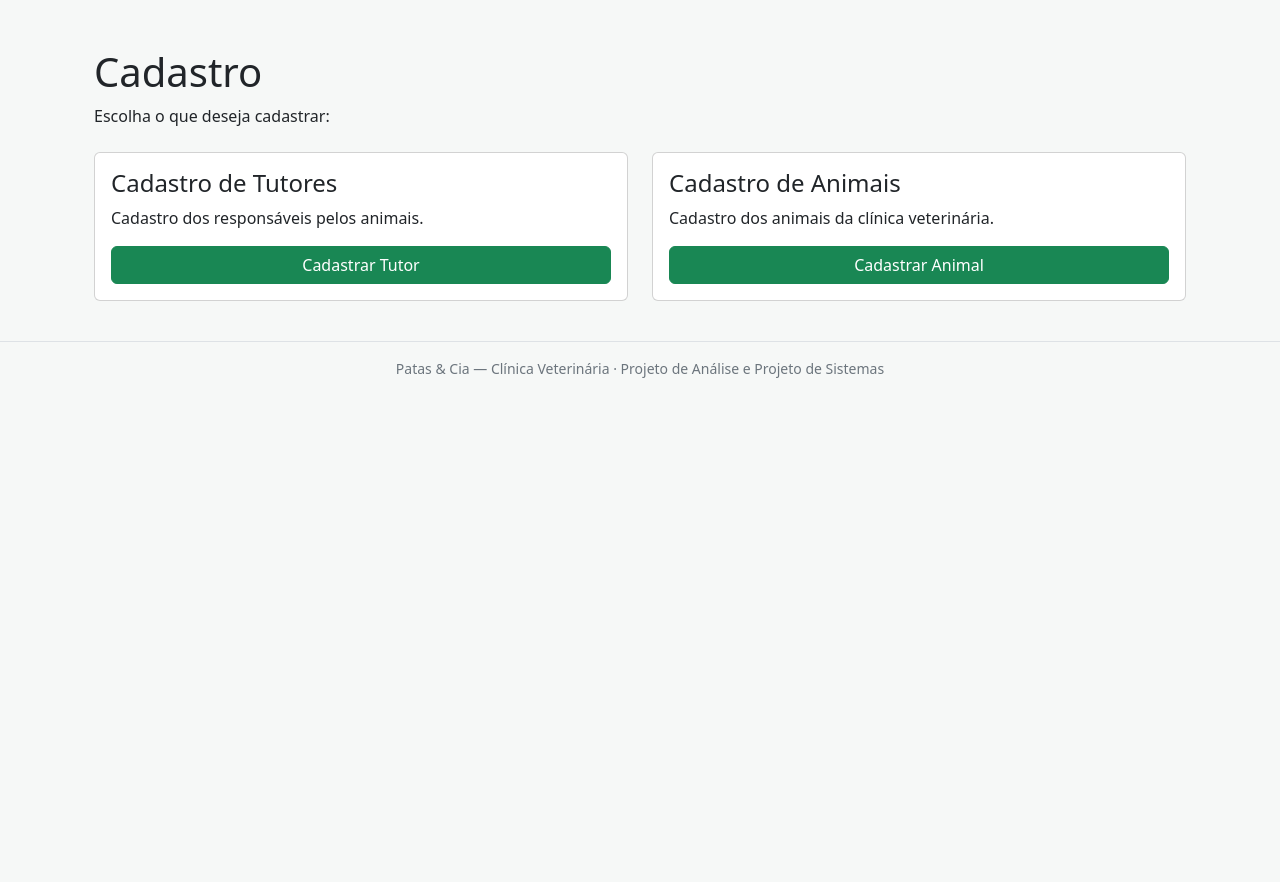
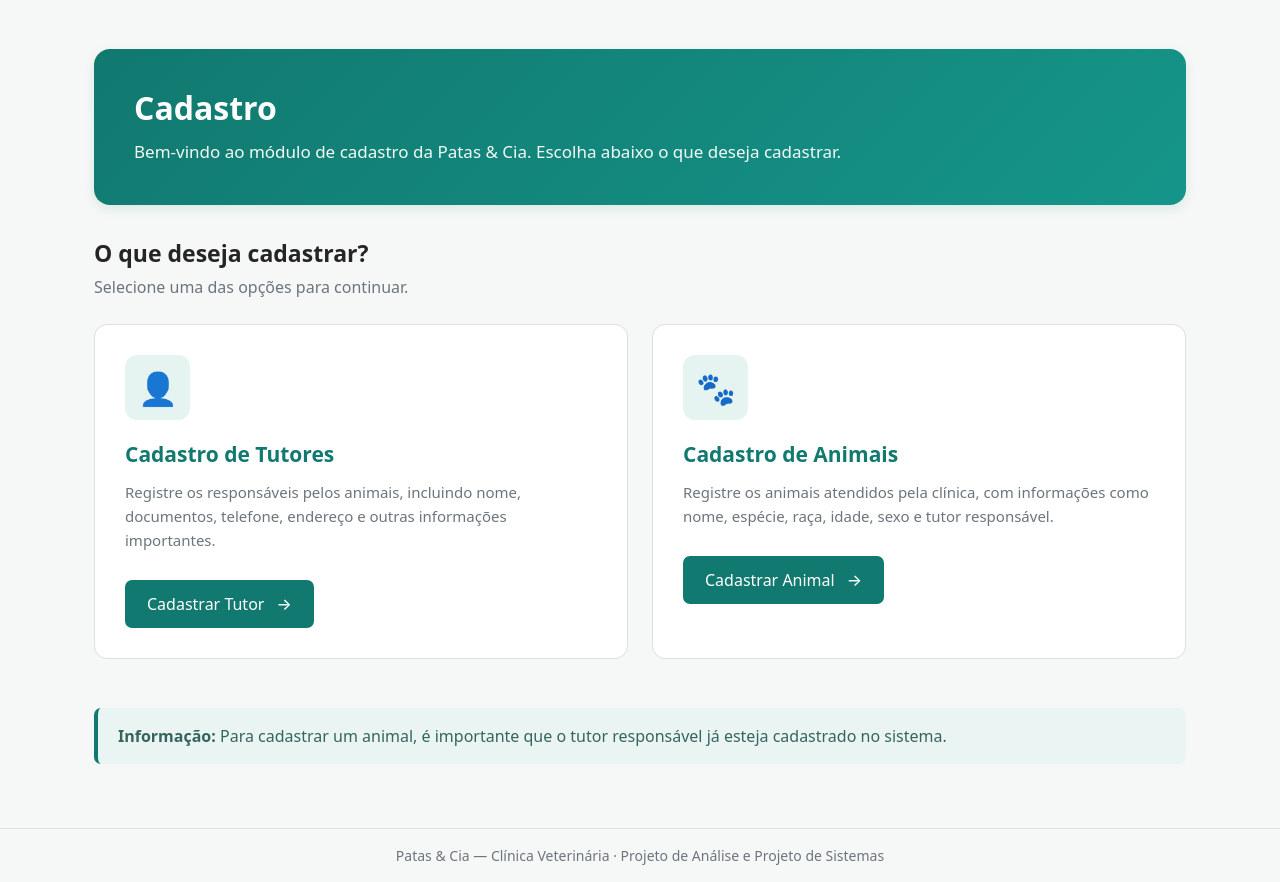
Before and after one commit to fcgraciano/ClinicaVeterinaria, a PHP site: page /cadastro/index.php in a window 1280 px wide. Shown: the part 56-938 px from the top of the page. Before the commit the page ends 434 px from the top, so only its background shows below. Run offline with PHP 8.4, Linux system fonts and the light colour scheme.

Commit message:
deixei a tela de menu cadastral mais bonita

```diff
--- a/cadastro/index.php
+++ b/cadastro/index.php
@@ -1,44 +1,212 @@
 
 <?php include '../includes/cabecalho.php'; ?>
 
-<div class="container mt-4">
+<style>
+    .cadastro-container {
+        padding-top: 25px;
+        padding-bottom: 40px;
+    }
 
-    <h1>Cadastro</h1>
+    .cadastro-banner {
+        background: linear-gradient(135deg, #11796f, #159589);
+        color: white;
+        padding: 40px;
+        border-radius: 16px;
+        margin-bottom: 35px;
+        box-shadow: 0 4px 12px rgba(17, 121, 111, 0.12);
+    }
 
-    <p>Escolha o que deseja cadastrar:</p>
+    .cadastro-banner h1 {
+        font-size: 32px;
+        font-weight: 600;
+        margin-bottom: 12px;
+    }
 
-    <div class="row mt-4">
+    .cadastro-banner p {
+        font-size: 17px;
+        margin-bottom: 0;
+        opacity: 0.95;
+    }
 
-        <!-- Cadastro de Tutor -->
-        <div class="col-md-6 mb-3">
-            <div class="card p-3">
+    .cadastro-subtitulo {
+        font-size: 23px;
+        font-weight: 600;
+        margin-bottom: 8px;
+        color: #252525;
+    }
 
-                <h4>Cadastro de Tutores</h4>
+    .cadastro-descricao {
+        color: #6c757d;
+        margin-bottom: 25px;
+    }
 
-                <p>Cadastro dos responsáveis pelos animais.</p>
+    .cadastro-card {
+        background: #ffffff;
+        border: 1px solid #dedede;
+        border-radius: 13px;
+        padding: 30px;
+        height: 100%;
+        transition: all 0.3s ease;
+    }
 
-                <a href="cadastro_tutor.php" class="btn btn-success">
-                    Cadastrar Tutor
+    .cadastro-card:hover {
+        transform: translateY(-5px);
+        border-color: #11796f;
+        box-shadow: 0 8px 22px rgba(0, 0, 0, 0.08);
+    }
+
+    .cadastro-icone {
+        width: 65px;
+        height: 65px;
+        display: flex;
+        align-items: center;
+        justify-content: center;
+        background-color: #e5f4f1;
+        border-radius: 12px;
+        font-size: 32px;
+        margin-bottom: 22px;
+    }
+
+    .cadastro-card h3 {
+        font-size: 21px;
+        font-weight: 600;
+        color: #11796f;
+        margin-bottom: 12px;
+    }
+
+    .cadastro-card p {
+        color: #6c757d;
+        font-size: 15px;
+        line-height: 1.6;
+        min-height: 48px;
+    }
+
+    .cadastro-botao {
+        display: inline-block;
+        background-color: #11796f;
+        color: white !important;
+        text-decoration: none !important;
+        padding: 12px 22px;
+        border-radius: 7px;
+        font-weight: 500;
+        transition: 0.3s;
+        margin-top: 12px;
+    }
+
+    .cadastro-botao:hover {
+        background-color: #0d625a;
+        color: white;
+    }
+
+    .cadastro-botao span {
+        margin-left: 8px;
+    }
+
+    .cadastro-info {
+        background-color: #eaf5f3;
+        border-left: 4px solid #11796f;
+        padding: 16px 20px;
+        border-radius: 7px;
+        margin-top: 25px;
+        color: #35645e;
+    }
+
+    @media (max-width: 768px) {
+        .cadastro-banner {
+            padding: 25px;
+        }
+
+        .cadastro-banner h1 {
+            font-size: 26px;
+        }
+
+        .cadastro-card {
+            padding: 23px;
+        }
+    }
+</style>
+
+<div class="container cadastro-container">
+
+    <!-- Banner -->
+    <div class="cadastro-banner">
+        <h1>Cadastro</h1>
+
+        <p>
+            Bem-vindo ao módulo de cadastro da Patas & Cia.
+            Escolha abaixo o que deseja cadastrar.
+        </p>
+    </div>
+
+    <!-- Título -->
+    <div class="mb-4">
+        <h2 class="cadastro-subtitulo">O que deseja cadastrar?</h2>
+
+        <p class="cadastro-descricao">
+            Selecione uma das opções para continuar.
+        </p>
+    </div>
+
+    <!-- Cards -->
+    <div class="row">
+
+        <!-- Card Tutor -->
+        <div class="col-md-6 mb-4">
+
+            <div class="cadastro-card">
+
+                <div class="cadastro-icone">
+                    👤
+                </div>
+
+                <h3>Cadastro de Tutores</h3>
+
+                <p>
+                    Registre os responsáveis pelos animais,
+                    incluindo nome, documentos, telefone,
+                    endereço e outras informações importantes.
+                </p>
+
+                <a href="cadastro_tutor.php" class="cadastro-botao">
+                    Cadastrar Tutor <span>→</span>
                 </a>
 
             </div>
+
         </div>
 
-        <!-- Cadastro de Animal -->
-        <div class="col-md-6 mb-3">
-            <div class="card p-3">
+        <!-- Card Animal -->
+        <div class="col-md-6 mb-4">
 
-                <h4>Cadastro de Animais</h4>
+            <div class="cadastro-card">
 
-                <p>Cadastro dos animais da clínica veterinária.</p>
+                <div class="cadastro-icone">
+                    🐾
+                </div>
 
-                <a href="cadastro_animal.php" class="btn btn-success">
-                    Cadastrar Animal
+                <h3>Cadastro de Animais</h3>
+
+                <p>
+                    Registre os animais atendidos pela clínica,
+                    com informações como nome, espécie, raça,
+                    idade, sexo e tutor responsável.
+                </p>
+
+                <a href="cadastro_animal.php" class="cadastro-botao">
+                    Cadastrar Animal <span>→</span>
                 </a>
 
             </div>
+
         </div>
 
+    </div>
+
+    <!-- Aviso informativo -->
+    <div class="cadastro-info">
+        <strong>Informação:</strong>
+        Para cadastrar um animal, é importante que o tutor
+        responsável já esteja cadastrado no sistema.
     </div>
 
 </div>
```
